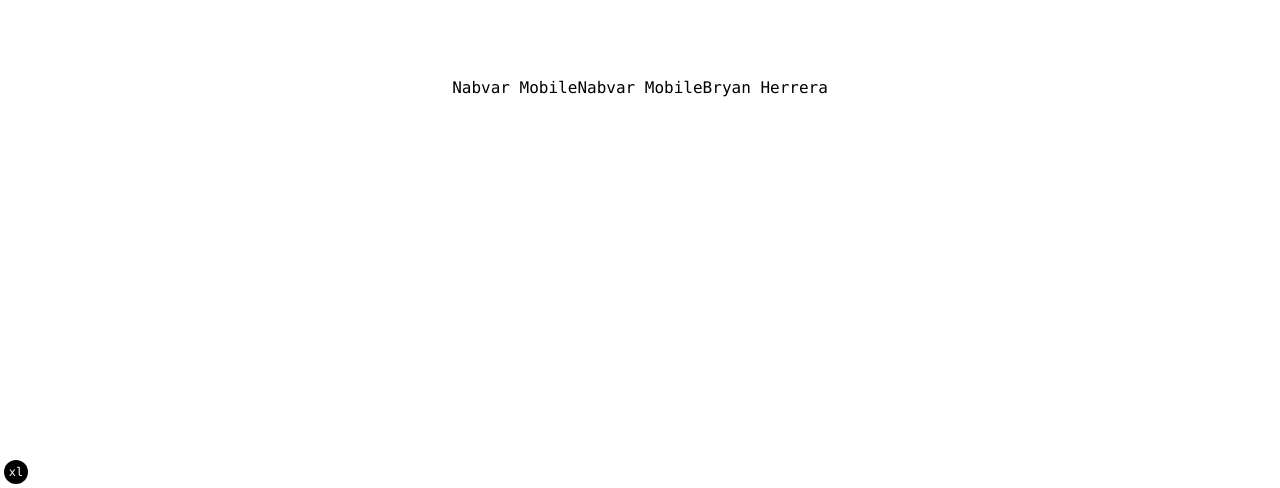
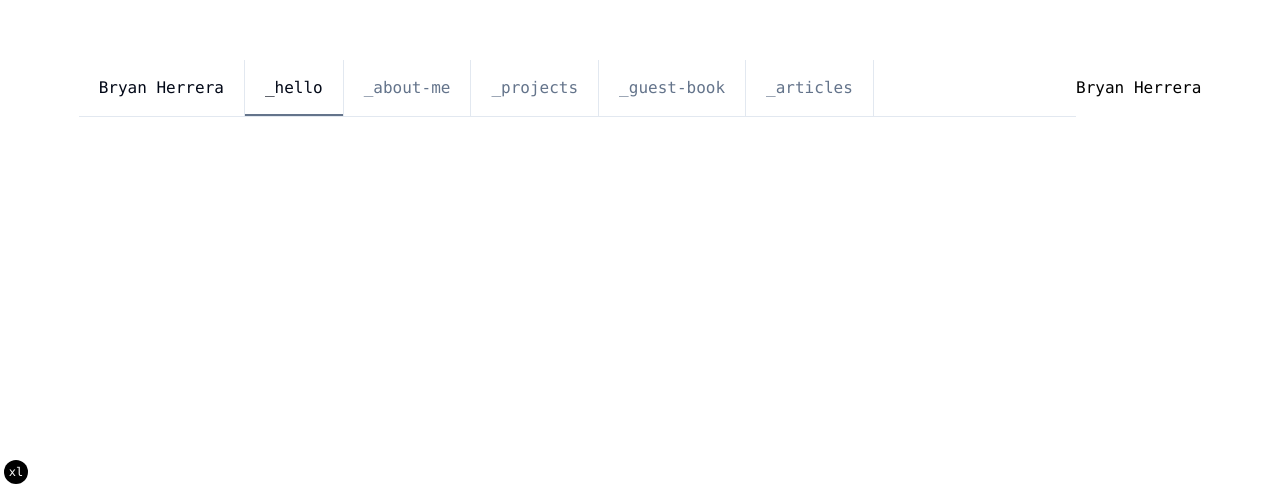
Before and after one commit to Bryan-Herrera-DEV/Bryan-Herrera-Portfolio-V5, a Next.js app: page / in a window 1280 px wide. Shown: the part 312-800 px from the top of the page. Built offline with nearby package versions, Linux system fonts and the light colour scheme.

Commit message:
feat: agrega navlink y se integra con el menu de navbar

```diff
--- a/src/app/layout.tsx
+++ b/src/app/layout.tsx
@@ -31,12 +31,12 @@ export default function RootLayout({
         >
           <NavbarProvider>
             <Navbar />
-            <NavbarMobile />
-            {children}
+            {/* <NavbarMobile /> */}
           </NavbarProvider>
+          {children}
         </ThemeWrapper>
+        <ResponsiveIndicator />
       </body>
-      <ResponsiveIndicator />
     </html>
   );
 }
--- /dev/null
+++ b/src/components/atoms/nav-link.tsx
@@ -0,0 +1,37 @@
+"use client";
+import { cn } from "@/lib/utils";
+import Link from "next/link";
+import { useSelectedLayoutSegment } from "next/navigation";
+import { FC, ReactNode } from "react";
+
+interface NavLinkProps {
+  href: string;
+  children: ReactNode;
+}
+
+export const NavLink: FC<NavLinkProps> = ({ href, children }) => {
+  const segment = useSelectedLayoutSegment();
+  const isActive =
+    segment === href.slice(1) || (segment === null && href === "/");
+  return (
+    <li className="relative group">
+      <Link
+        href={href}
+        className={cn(
+          "w-full h-full block py-4 px-5 transition-colors",
+          "group-hover:text-foreground",
+          isActive ? "text-foreground" : "text-muted-foreground"
+        )}
+      >
+        {children}
+      </Link>
+      <div
+        className={cn(
+          "absolute bottom-0 h-0.5 bg-muted-foreground opacity-0 transition-all duration-500",
+          "group-hover:opacity-100 group-hover:w-full",
+          isActive ? "opacity-100 w-full" : "w-0"
+        )}
+      />
+    </li>
+  );
+};
--- a/src/components/organisms/navbar/navbar.tsx
+++ b/src/components/organisms/navbar/navbar.tsx
@@ -1,3 +1,48 @@
+"use client";
+import { NavLink } from "@/components/atoms/nav-link";
+import Link from "next/link";
+
 export const Navbar = () => {
-  return <p>Nabvar Mobile</p>;
+  return (
+    <nav className="md:grid grid-cols-12 border-b flex items-center justify-between relative z-10 bg-background overflow-x-auto">
+      <Link
+        href="/"
+        className="md:border-r md:px-5 px-2.5 py-4 text-foreground md:col-span-3 lg:col-span-2 shrink-0 transition-colors"
+      >
+        Bryan Herrera
+      </Link>
+      <div className="md:col-span-9 lg:col-span-10 flex items-center justify-between">
+        <ul className="md:flex items-center divide-x w-max border-r hidden shrink-0">
+          {navMenu.map((menu, i) => (
+            <NavLink key={i} href={menu.path}>
+              {menu.name}
+            </NavLink>
+          ))}
+        </ul>
+      </div>
+    </nav>
+  );
 };
+
+export const navMenu = [
+  {
+    name: "_hello",
+    path: "/",
+  },
+  {
+    name: "_about-me",
+    path: "/about",
+  },
+  {
+    name: "_projects",
+    path: "/projects",
+  },
+  {
+    name: "_guest-book",
+    path: "/guest-book",
+  },
+  {
+    name: "_articles",
+    path: "/articles",
+  },
+];
```
